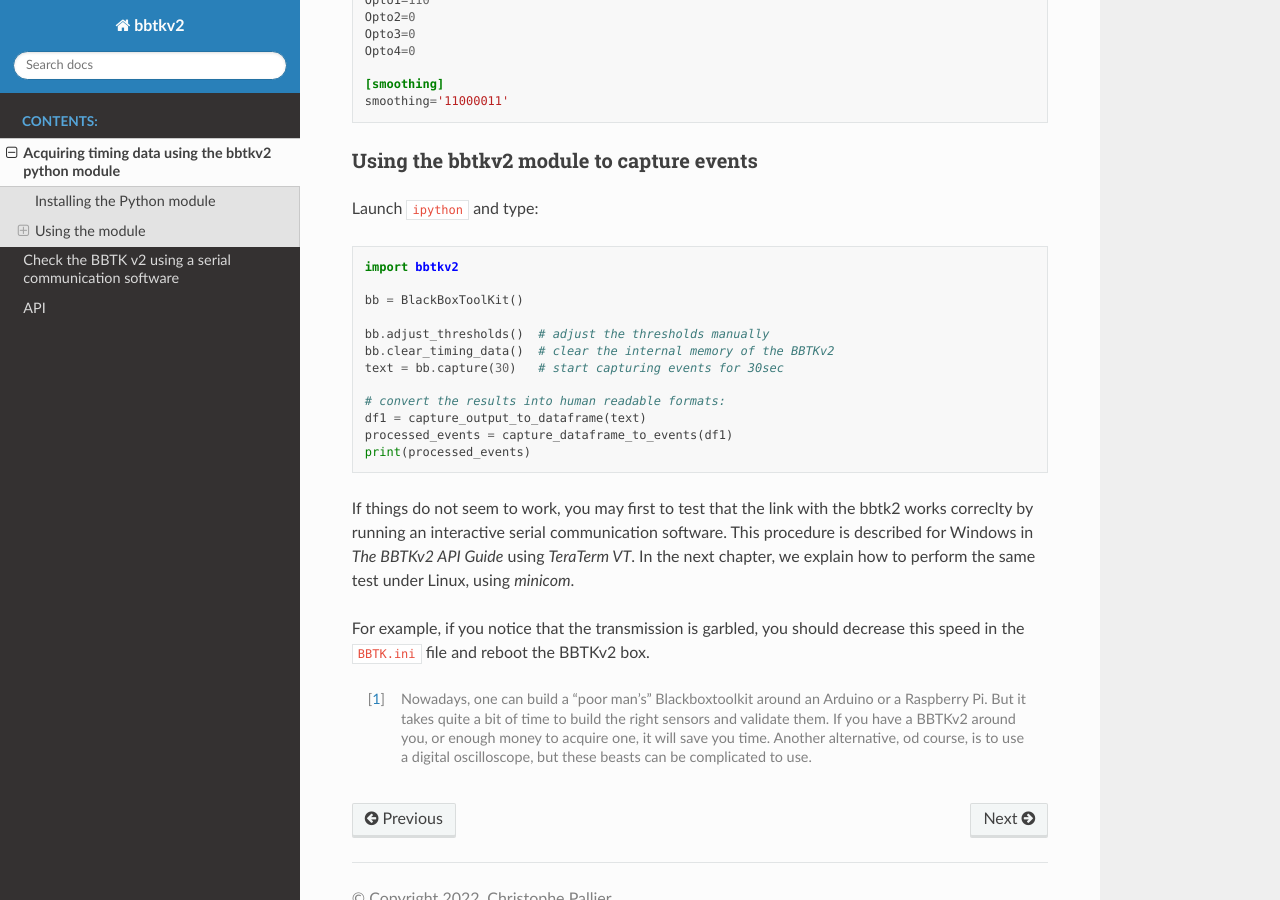
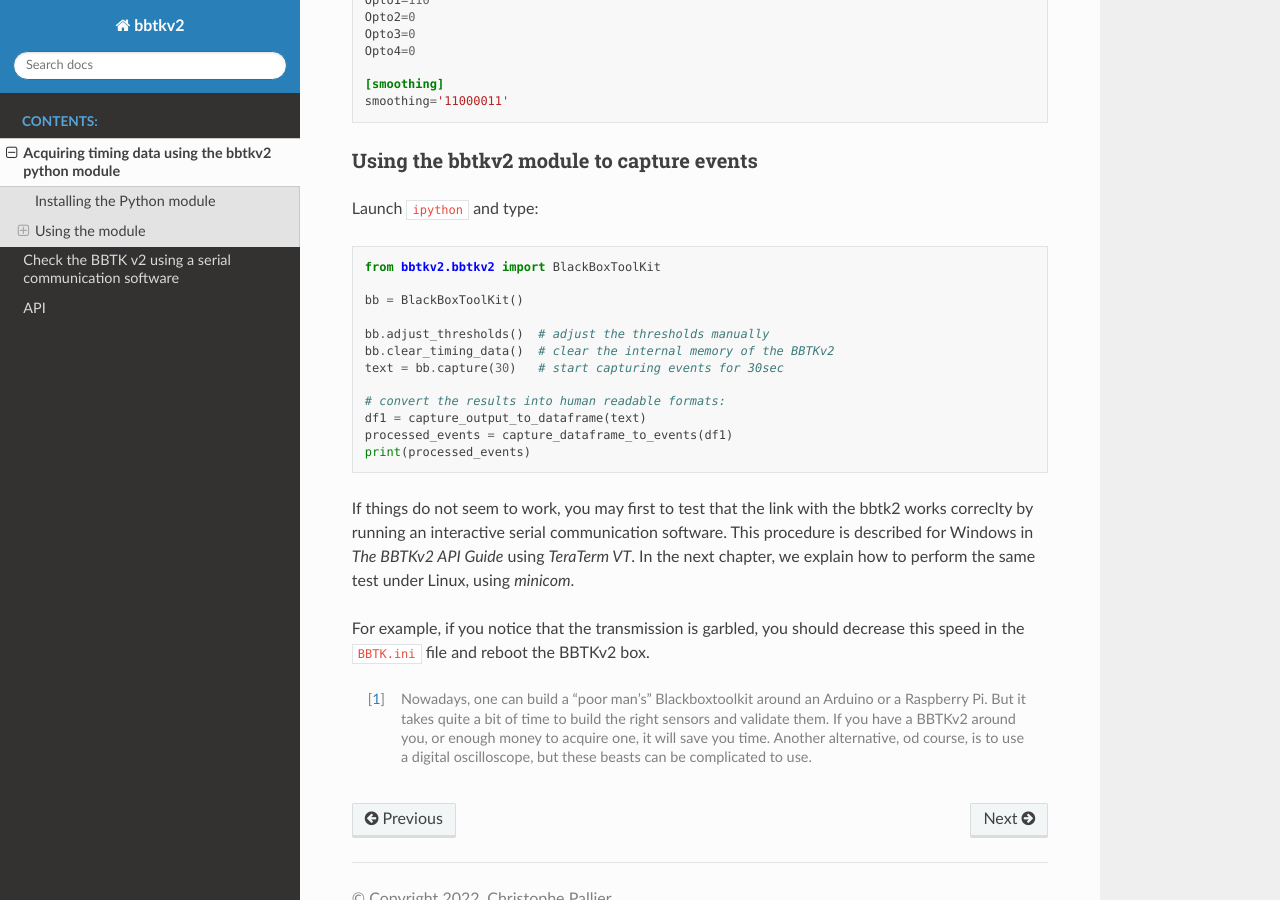
Before and after one commit to chrplr/bbtkv2_python, a Sphinx documentation site: the page built from docs/intro.rst, in a window 1280 px wide and 900 px high, scrolled down 2191 px. Built offline with Sphinx 7.4.7 and the Read the Docs theme 2.0.0, drawn with Linux system fonts in a browser that asks for light colours.

```diff
--- a/docs/intro.rst
+++ b/docs/intro.rst
@@ -104,7 +104,7 @@ Launch ``ipython`` and type:
 
 .. code-block:: python
 
-   import bbtkv2
+   from bbtkv2.bbtkv2 import BlackBoxToolKit
 
    bb = BlackBoxToolKit()
 
```
